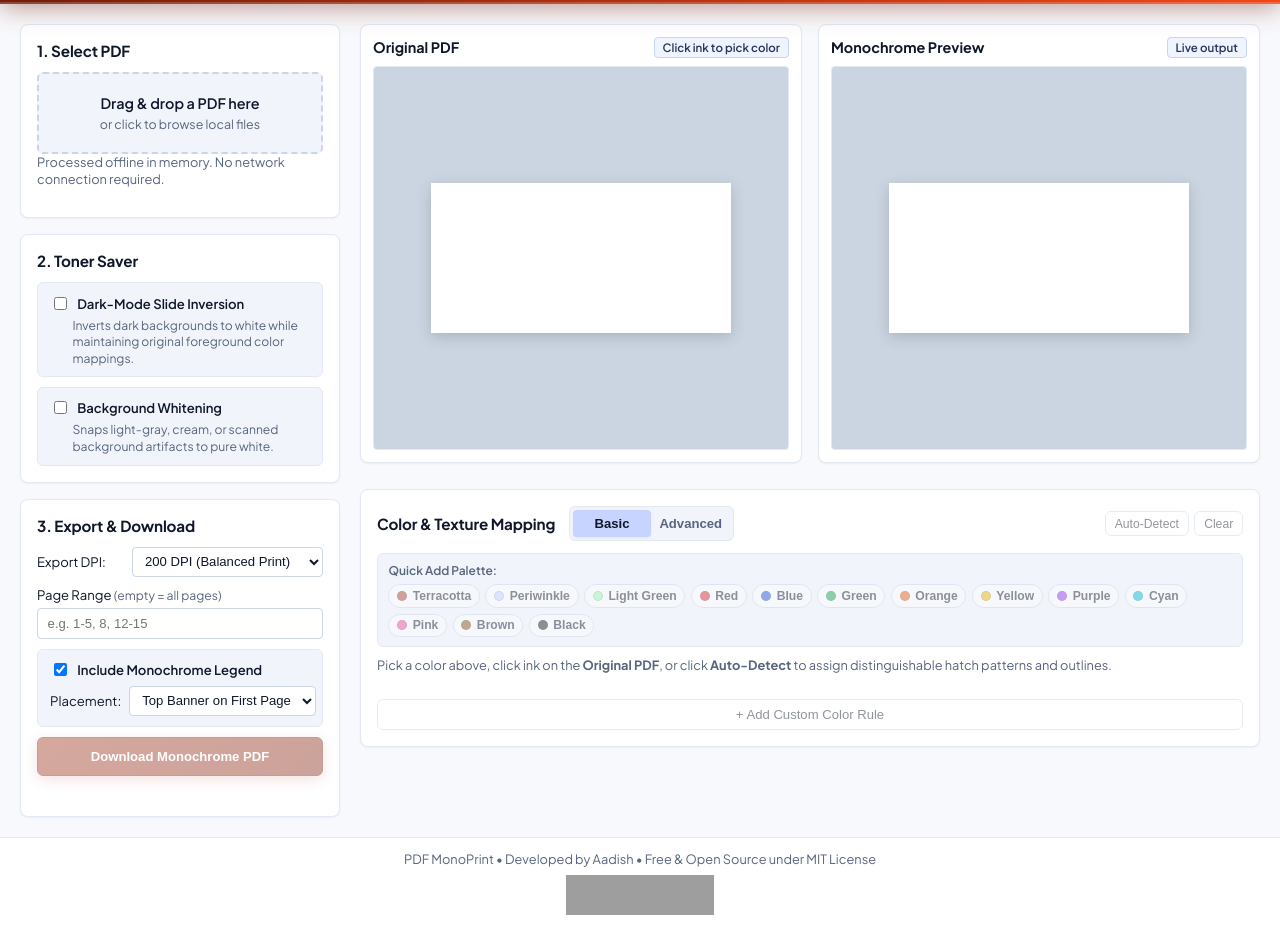
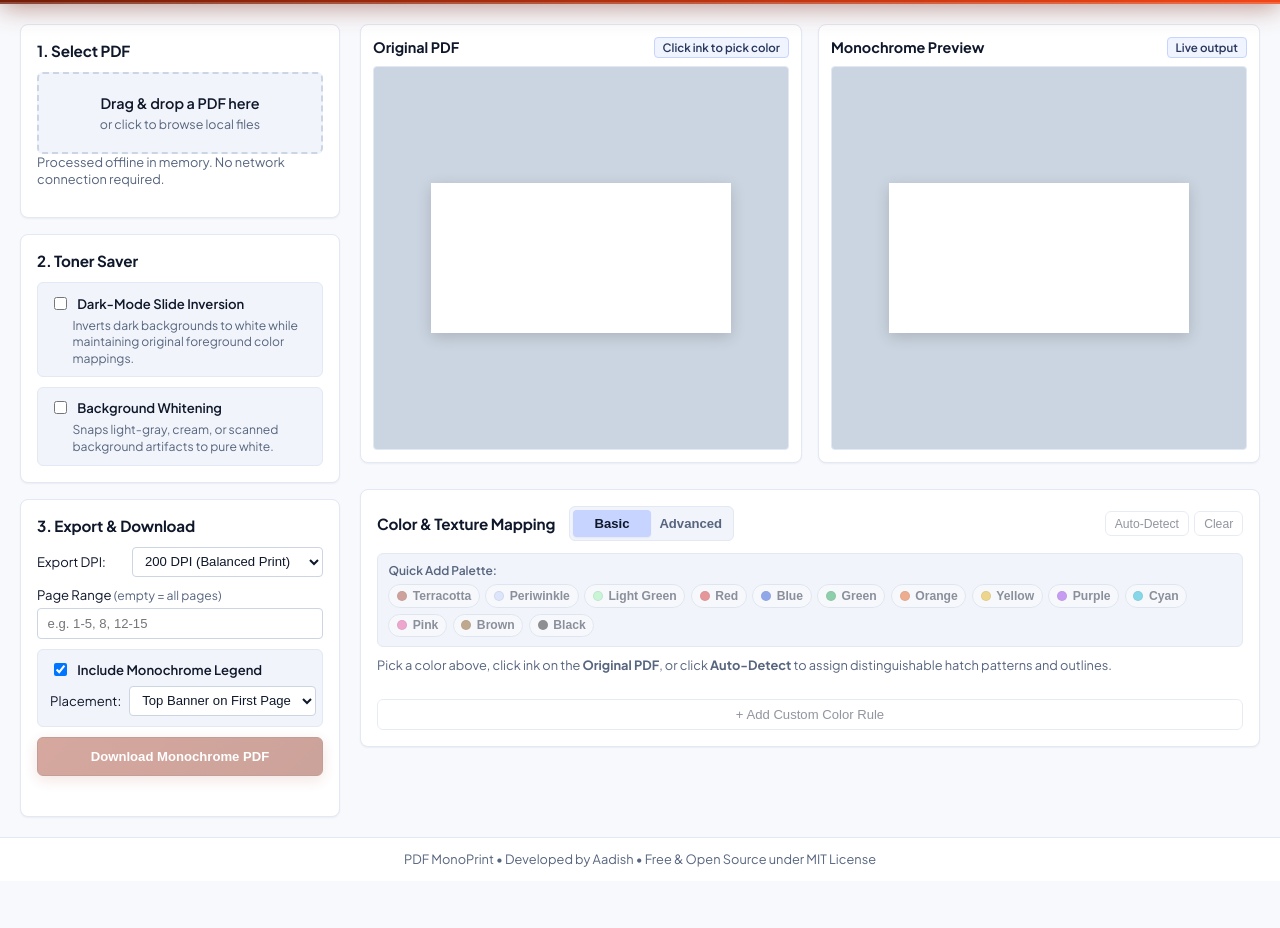
Before and after one commit to Aadish14/pdf-monoprint, a plain HTML site: page index.html in a window 1280 px wide. Shown: the part 79-1007 px from the top of the page. After the commit the page ends 960 px from the top, so only its background shows below. Drawn offline with Linux system fonts and the light colour scheme; grey boxes are pictures that could not be loaded.

Commit message:
Remove Listed on Listmaro directory badges from README and footer

```diff
--- a/index.html
+++ b/index.html
@@ -286,14 +286,9 @@
   </main>
 
   <footer class="app-footer">
-    <div class="footer-content">
-      <p>
-        PDF MonoPrint &bull; Developed by Aadish &bull; Free &amp; Open Source under MIT License
-      </p>
-      <div class="footer-badges">
-        <a href="https://listmaro.com" target="_blank" rel="noopener"><img src="https://listmaro.com/badge.svg" alt="Listed on Listmaro" width="148" height="40" /></a>
-      </div>
-    </div>
+    <p>
+      PDF MonoPrint &bull; Developed by Aadish &bull; Free &amp; Open Source under MIT License
+    </p>
   </footer>
 
   <script src="app.js?v=2.3"></script>
--- a/style.css
+++ b/style.css
@@ -1056,33 +1056,8 @@ canvas {
   background: var(--color-surface);
 }
 
-.app-footer .footer-content {
-  display: flex;
-  flex-direction: column;
-  align-items: center;
-  justify-content: center;
-  gap: 0.45rem;
-}
-
 .app-footer p {
   margin: 0;
-}
-
-.app-footer .footer-badges {
-  display: flex;
-  align-items: center;
-  justify-content: center;
-}
-
-.app-footer .footer-badges a {
-  display: inline-block;
-  line-height: 0;
-  transition: transform var(--transition-fast), filter var(--transition-fast);
-}
-
-.app-footer .footer-badges a:hover {
-  transform: translateY(-2px);
-  filter: brightness(1.05);
 }
 
 @media (max-width: 960px) {
```
Also changed, not shown: 1 other file.
